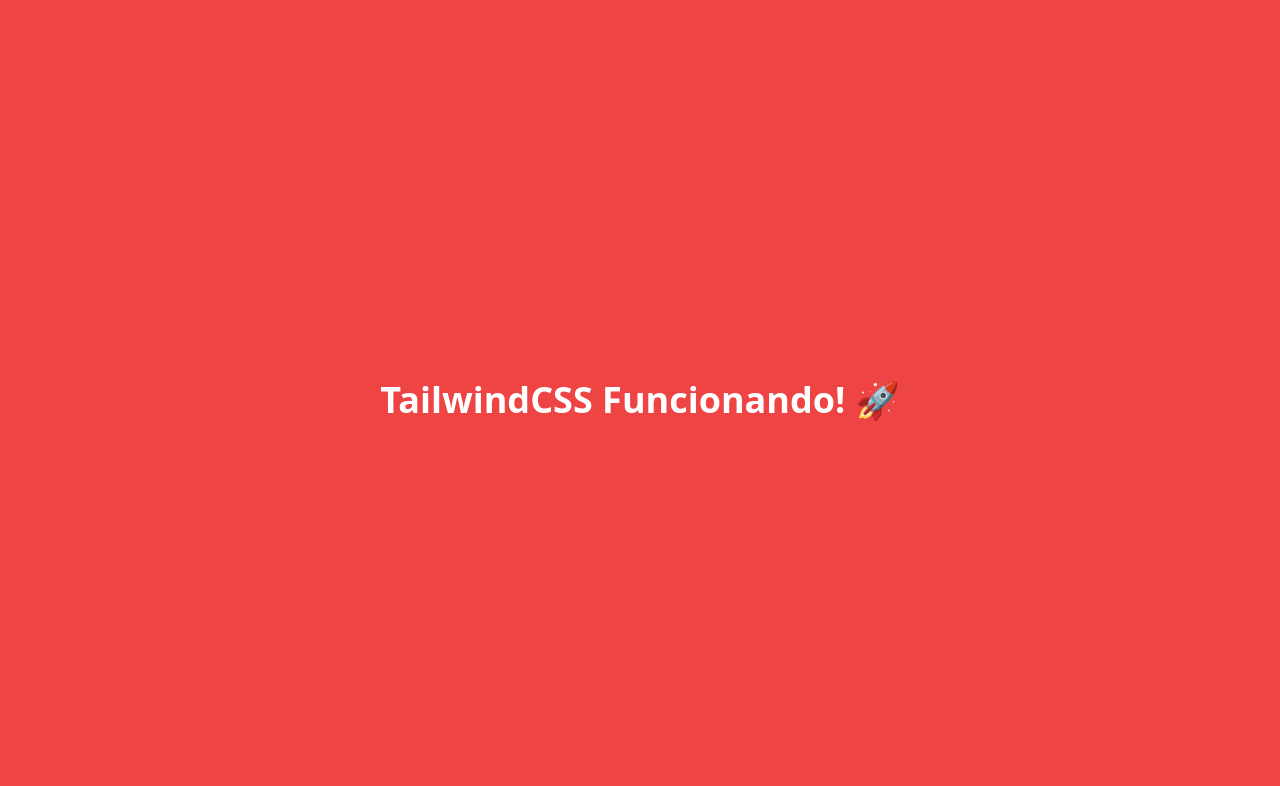
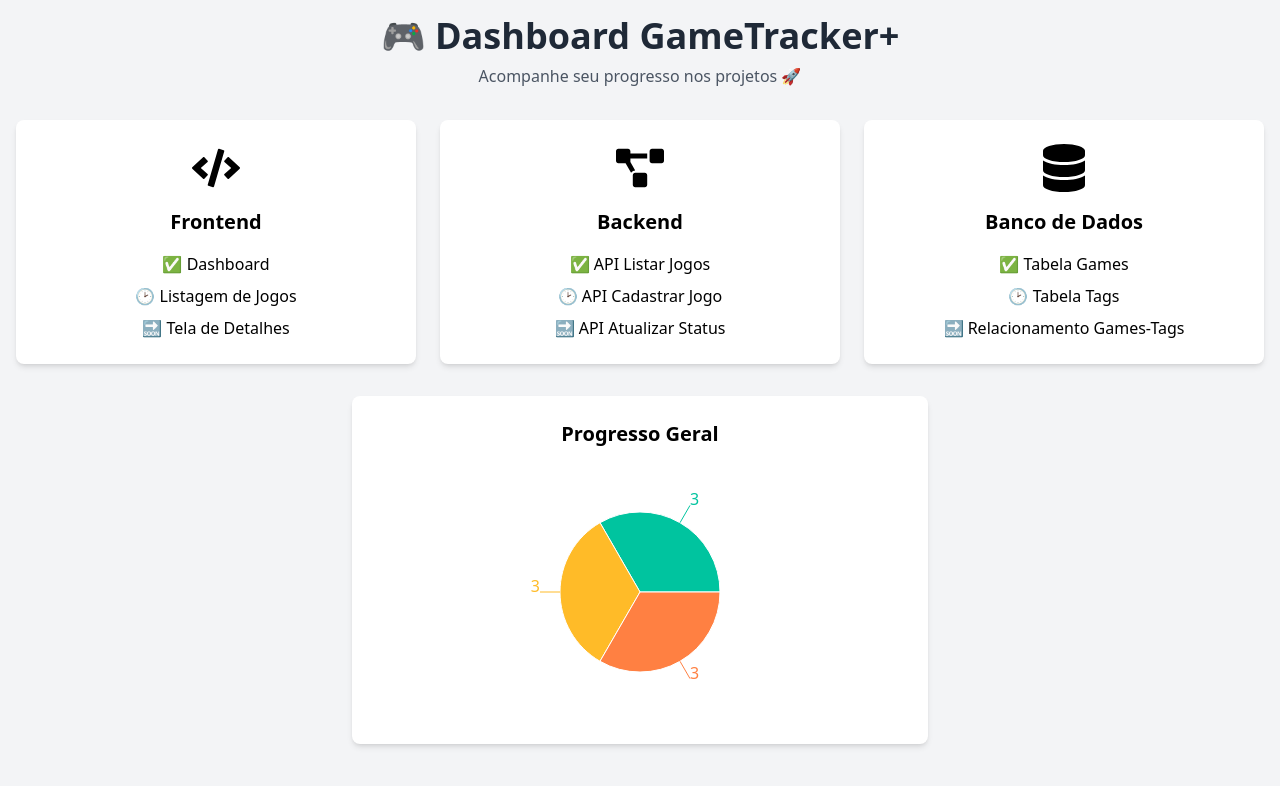
Before and after one commit to CrsSilva88/dashboard-project, a Next.js app: page / in a window 1280 px wide. Shown: the top 786 px of the page. Built offline with nearby package versions, Linux system fonts and the light colour scheme.

Commit message:
cria estrutura da dashboard com cards de status e gráfico de progresso dinâmico

```diff
--- a/package.json
+++ b/package.json
@@ -19,7 +19,9 @@
   "dependencies": {
     "next": "^15.3.1",
     "react": "^19.1.0",
-    "react-dom": "^19.1.0"
+    "react-dom": "^19.1.0",
+    "react-icons": "^5.5.0",
+    "recharts": "^2.15.3"
   },
   "devDependencies": {
     "@types/node": "^22.15.3",
--- /dev/null
+++ b/src/components/Header.tsx
@@ -0,0 +1,12 @@
+export default function Header() {
+  return (
+    <header className="mb-8">
+      <h1 className="text-4xl font-bold text-center text-gray-800">
+        🎮 Dashboard GameTracker+
+      </h1>
+      <p className="text-center text-gray-600 mt-2">
+        Acompanhe seu progresso nos projetos 🚀
+      </p>
+    </header>
+  );
+}
--- /dev/null
+++ b/src/components/ProgressPieChart.tsx
@@ -0,0 +1,57 @@
+import { PieChart, Pie, Cell, ResponsiveContainer, Tooltip } from "recharts";
+
+interface Task {
+  label: string;
+  status: "done" | "inprogress" | "pending";
+}
+
+interface ProgressPieChartProps {
+  tasks: Task[];
+}
+
+export default function ProgressPieChart({ tasks }: ProgressPieChartProps) {
+  const counts = {
+    done: tasks.filter((t) => t.status === "done").length,
+    inprogress: tasks.filter((t) => t.status === "inprogress").length,
+    pending: tasks.filter((t) => t.status === "pending").length,
+  };
+
+  const data = [
+    { name: "Concluído", value: counts.done },
+    { name: "Em andamento", value: counts.inprogress },
+    { name: "Pendente", value: counts.pending },
+  ];
+
+  const COLORS = ["#00C49F", "#FFBB28", "#FF8042"];
+
+  return (
+    <div className="bg-white shadow-md rounded-lg p-6">
+      <h2 className="text-xl font-semibold text-center mb-4">
+        Progresso Geral
+      </h2>
+      <div className="h-64">
+        <ResponsiveContainer width="100%" height="100%">
+          <PieChart>
+            <Pie
+              data={data}
+              cx="50%"
+              cy="50%"
+              outerRadius={80}
+              fill="#8884d8"
+              dataKey="value"
+              label
+            >
+              {data.map((entry, index) => (
+                <Cell
+                  key={`cell-${index}`}
+                  fill={COLORS[index % COLORS.length]}
+                />
+              ))}
+            </Pie>
+            <Tooltip />
+          </PieChart>
+        </ResponsiveContainer>
+      </div>
+    </div>
+  );
+}
--- /dev/null
+++ b/src/components/StatusCard.tsx
@@ -0,0 +1,26 @@
+import { ReactNode } from "react";
+
+interface StatusCardProps {
+  icon: ReactNode;
+  title: string;
+  items: { label: string; status: "done" | "inprogress" | "pending" }[];
+}
+
+export default function StatusCard({ icon, title, items }: StatusCardProps) {
+  return (
+    <div className="bg-white shadow-md rounded-lg p-6 flex flex-col items-center">
+      <div className="text-5xl mb-4">{icon}</div>
+      <h2 className="text-xl font-semibold mb-4">{title}</h2>
+      <ul className="text-center space-y-2">
+        {items.map((item, index) => (
+          <li key={index}>
+            {item.status === "done" && "✅ "}
+            {item.status === "inprogress" && "🕑 "}
+            {item.status === "pending" && "🔜 "}
+            {item.label}
+          </li>
+        ))}
+      </ul>
+    </div>
+  );
+}
--- /dev/null
+++ b/src/data/tasks.ts
@@ -0,0 +1,24 @@
+export type StatusType = "done" | "inprogress" | "pending";
+
+export interface Task {
+  label: string;
+  status: StatusType;
+}
+
+export const tasks = {
+  frontend: [
+    { label: "Dashboard", status: "done" },
+    { label: "Listagem de Jogos", status: "inprogress" },
+    { label: "Tela de Detalhes", status: "pending" },
+  ] as Task[],
+  backend: [
+    { label: "API Listar Jogos", status: "done" },
+    { label: "API Cadastrar Jogo", status: "inprogress" },
+    { label: "API Atualizar Status", status: "pending" },
+  ] as Task[],
+  database: [
+    { label: "Tabela Games", status: "done" },
+    { label: "Tabela Tags", status: "inprogress" },
+    { label: "Relacionamento Games-Tags", status: "pending" },
+  ] as Task[],
+};
--- a/src/pages/index.tsx
+++ b/src/pages/index.tsx
@@ -1,7 +1,26 @@
+import Header from "../components/Header";
+import StatusCard from "../components/StatusCard";
+import ProgressPieChart from "../components/ProgressPieChart";
+import { FaCode, FaDatabase, FaProjectDiagram } from "react-icons/fa";
+import { tasks } from "../data/tasks";
+
 export default function Home() {
+  const allTasks = [...tasks.frontend, ...tasks.backend, ...tasks.database];
+
   return (
-    <div className="flex items-center justify-center h-screen bg-red-500 text-white text-4xl font-bold">
-      TailwindCSS Funcionando! 🚀
+    <div className="min-h-screen bg-gray-100 p-4">
+      <Header />
+
+      <div className="grid grid-cols-1 md:grid-cols-3 gap-6 mb-8">
+        <StatusCard icon={<FaCode />} title="Frontend" items={tasks.frontend} />
+        <StatusCard icon={<FaProjectDiagram />} title="Backend" items={tasks.backend} />
+        <StatusCard icon={<FaDatabase />} title="Banco de Dados" items={tasks.database} />
+      </div>
+
+      {/* Gráfico de Pizza */}
+      <div className="max-w-xl mx-auto">
+        <ProgressPieChart tasks={allTasks} />
+      </div>
     </div>
   );
 }
```
Also changed, not shown: 1 other file (tests, documents, lock files or other folders).
